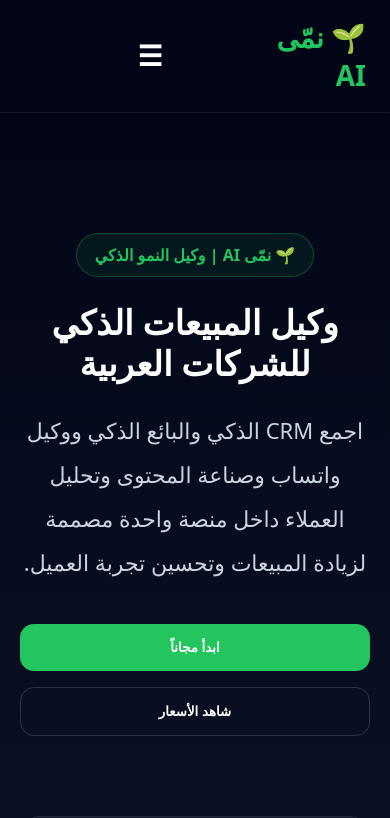
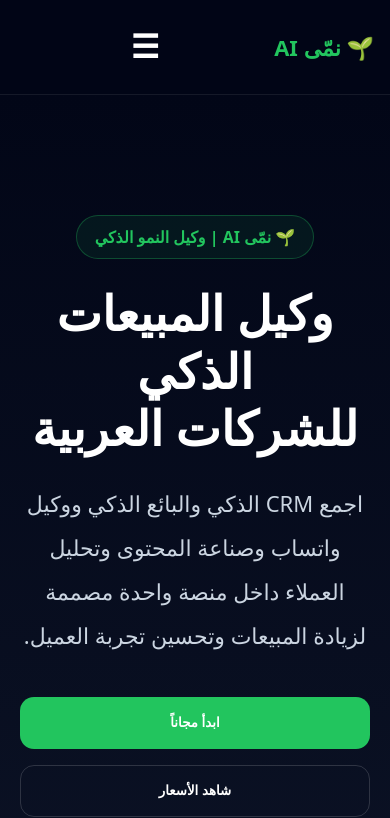
Before and after one commit to namma-ai-sa/namma-ai, a Next.js app: page / in a window 390 px wide. Shown: the top 818 px of the page. Built offline with nearby package versions, Linux system fonts and the light colour scheme.

Commit message:
mobile ux premium

```diff
--- a/app/globals.css
+++ b/app/globals.css
@@ -129,3 +129,92 @@
   }
 
 }
+
+/* NAMMA AI Premium Mobile */
+
+@media (max-width:768px){
+
+  nav{
+    padding:16px !important;
+  }
+
+  nav > div:first-child{
+    font-size:22px !important;
+    white-space:nowrap !important;
+  }
+
+  h1{
+    font-size:48px !important;
+  }
+
+  button{
+    min-height:52px;
+  }
+
+}
+
+.desktop-menu{
+  display:flex;
+  gap:18px;
+  align-items:center;
+}
+
+.desktop-auth{
+  display:flex;
+  gap:12px;
+  align-items:center;
+}
+
+.mobile-menu-btn{
+  display:none;
+  background:transparent;
+  border:none;
+  color:white;
+  font-size:32px;
+  cursor:pointer;
+}
+
+.mobile-drawer{
+  position:fixed;
+  top:76px;
+  right:12px;
+  left:12px;
+  background:#111827;
+  border:1px solid rgba(255,255,255,.08);
+  border-radius:18px;
+  padding:16px;
+  z-index:9999;
+  backdrop-filter:blur(20px);
+}
+
+.mobile-drawer button{
+  width:100%;
+  text-align:right;
+  margin-bottom:10px;
+  padding:14px;
+  border:none;
+  border-radius:12px;
+  background:rgba(255,255,255,.03);
+  color:white;
+  cursor:pointer;
+}
+
+.mobile-drawer button:hover{
+  background:rgba(34,197,94,.15);
+}
+
+@media (max-width:768px){
+
+  .desktop-menu{
+    display:none;
+  }
+
+  .desktop-auth{
+    display:none;
+  }
+
+  .mobile-menu-btn{
+    display:block;
+  }
+
+}
```
